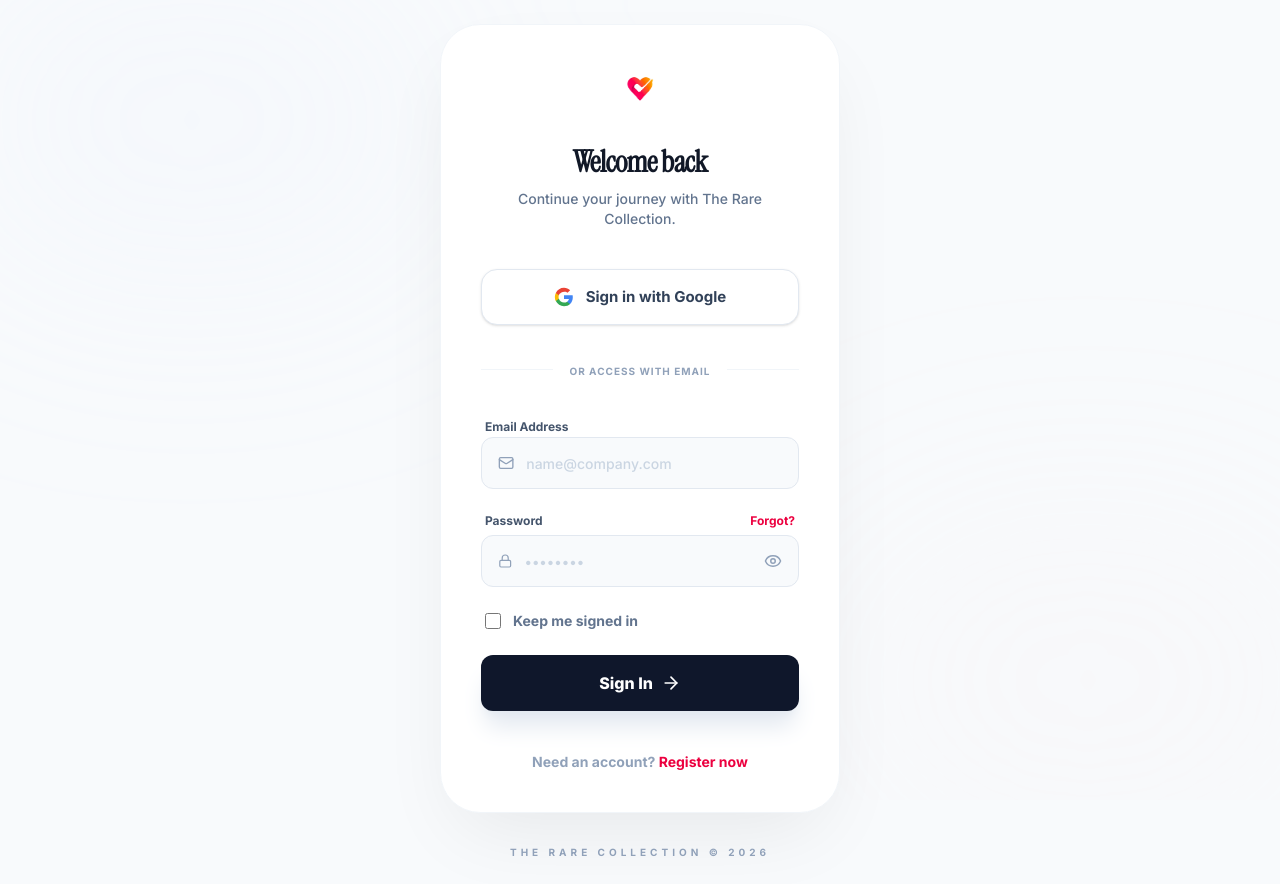
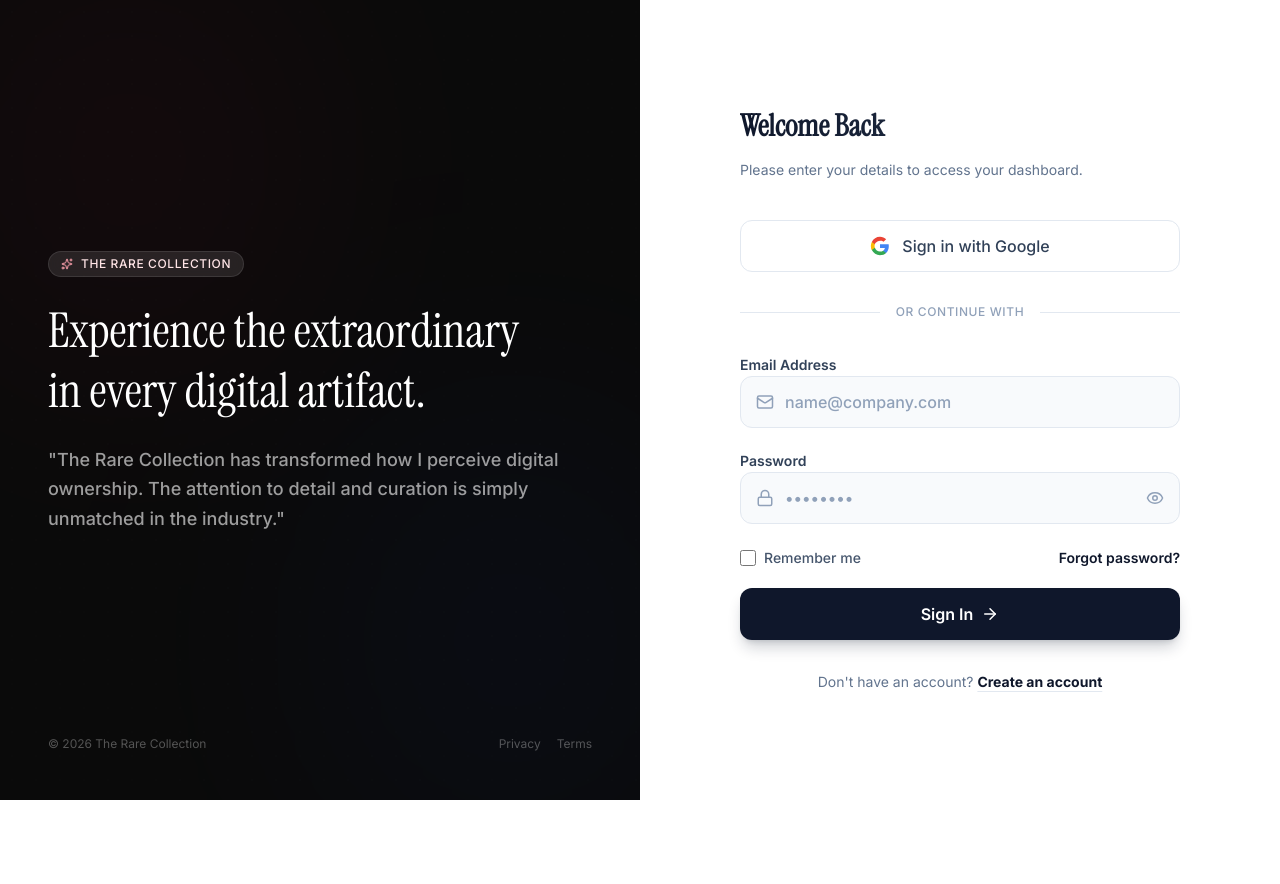
Before and after one commit to Sarthak4321/The-Rare-Collection, a Next.js app: page /auth/login in a window 1280 px wide. After the commit the page ends 800 px from the top, so only its background shows below. Built offline with nearby package versions, Linux system fonts and the light colour scheme.

Commit message:
Redesign login page with corporate split layout

```diff
--- a/src/app/auth/login/page.tsx
+++ b/src/app/auth/login/page.tsx
@@ -3,12 +3,14 @@
 import React, { useState } from "react";
 import { motion } from "framer-motion";
 import Link from "next/link";
-import { Mail, Lock, Eye, EyeOff, ArrowRight } from "lucide-react";
+import { Mail, Lock, Eye, EyeOff, ArrowRight, Loader2, Sparkles } from "lucide-react";
 import Logo from "../../../components/Logo";
 
 export default function LoginPage() {
     const [showPassword, setShowPassword] = useState(false);
     const [isLoading, setIsLoading] = useState(false);
+    const [email, setEmail] = useState("");
+    const [password, setPassword] = useState("");
 
     const handleSubmit = async (e: React.FormEvent) => {
         e.preventDefault();
@@ -17,124 +19,175 @@
     };
 
     return (
-        <div className="min-h-screen w-full flex flex-col items-center justify-center bg-[#F8FAFC] p-6 selection:bg-rose-100 selection:text-rose-900">
-            {/* Background Decorations */}
-            <div className="fixed inset-0 pointer-events-none overflow-hidden">
-                <div className="absolute top-[-5%] left-[-5%] w-[40%] h-[40%] bg-blue-100/10 blur-[120px] rounded-full" />
-                <div className="absolute bottom-[-5%] right-[-5%] w-[40%] h-[40%] bg-rose-100/10 blur-[120px] rounded-full" />
+        <div className="min-h-screen w-full flex bg-[#FAFAFA]">
+            {/* Left Column - Brand & Visual */}
+            <div className="hidden lg:flex w-1/2 relative bg-[#0A0A0A] overflow-hidden flex-col justify-between p-12 text-white">
+                {/* Abstract Background patterns */}
+                <div className="absolute inset-0 opacity-20">
+                    <div className="absolute top-[-10%] left-[-10%] w-[60%] h-[60%] bg-rose-500/20 blur-[120px] rounded-full" />
+                    <div className="absolute bottom-[-10%] right-[-10%] w-[60%] h-[60%] bg-blue-600/20 blur-[120px] rounded-full" />
+                    <div className="absolute top-1/2 left-1/2 -translate-x-1/2 -translate-y-1/2 w-full h-full bg-[radial-gradient(circle_at_center,rgba(255,255,255,0.03)_1px,transparent_1px)] bg-[length:24px_24px]" />
                 </div>
 
-            <motion.div
-                initial={{ opacity: 0, scale: 0.95, y: 20 }}
-                animate={{ opacity: 1, scale: 1, y: 0 }}
-                transition={{ duration: 0.4, ease: [0.23, 1, 0.32, 1] }}
-                className="relative z-10 w-full max-w-[400px]"
-            >
-                <div className="bg-white rounded-[2.5rem] p-8 md:p-10 shadow-[0_32px_80px_-20px_rgba(0,0,0,0.08)] border border-slate-100">
-                    {/* Header */}
-                    <div className="text-center mb-10">
-                        <motion.div
-                            whileHover={{ rotate: 5, scale: 1.05 }}
-                            transition={{ type: "spring", stiffness: 400, damping: 10 }}
-                            className="inline-block mb-6"
-                        >
-                            <Logo className="w-48 h-12" />
-                        </motion.div>
-                        <h1 className="text-2xl md:text-3xl font-extrabold text-[#111827] mb-2 tracking-tight leading-tight">Welcome back</h1>
-                        <p className="text-slate-500 font-medium text-sm mt-2">Continue your journey with The Rare Collection.</p>
+                <div className="relative z-10">
+                    <Logo className="w-40 h-auto invert brightness-200" />
                 </div>
 
-                    {/* Google Auth - Premium Look */}
-                    <button className="w-full flex items-center justify-center gap-3 py-4 px-4 border border-slate-200 rounded-2xl hover:bg-slate-50 transition-all font-bold text-slate-700 text-[15px] group bg-white shadow-sm hover:shadow-md mb-8">
-                        <svg className="w-5 h-5 group-hover:scale-110 transition-transform" viewBox="0 0 24 24">
+                <div className="relative z-10 max-w-lg">
+                    <motion.div
+                        initial={{ opacity: 0, y: 20 }}
+                        animate={{ opacity: 1, y: 0 }}
+                        transition={{ delay: 0.2, duration: 0.8 }}
+                    >
+                        <div className="flex items-center gap-2 mb-6 px-3 py-1 w-fit rounded-full bg-white/10 backdrop-blur-sm border border-white/10">
+                            <Sparkles className="w-3 h-3 text-rose-300" />
+                            <span className="text-xs font-medium text-rose-100 uppercase tracking-wider">The Rare Collection</span>
+                        </div>
+                        <h2 className="text-5xl font-serif font-light leading-tight mb-6">
+                            Experience the extraordinary in every digital artifact.
+                        </h2>
+                        <p className="text-lg text-white/60 font-medium leading-relaxed">
+                            "The Rare Collection has transformed how I perceive digital ownership. The attention to detail and curation is simply unmatched in the industry."
+                        </p>
+
+
+                    </motion.div>
+                </div>
+
+                <div className="relative z-10 text-xs text-white/30 flex justify-between">
+                    <p>© 2026 The Rare Collection</p>
+                    <div className="flex gap-4">
+                        <Link href="#" className="hover:text-white transition-colors">Privacy</Link>
+                        <Link href="#" className="hover:text-white transition-colors">Terms</Link>
+                    </div>
+                </div>
+            </div>
+
+            {/* Right Column - Login Form */}
+            <div className="w-full lg:w-1/2 flex items-center justify-center p-6 sm:p-12 lg:p-24 bg-white relative">
+                {/* Mobile pattern */}
+                <div className="absolute inset-0 lg:hidden pointer-events-none">
+                    <div className="absolute top-0 right-0 w-[50%] h-[40%] bg-slate-50 blur-[80px] rounded-full opacity-50" />
+                </div>
+
+                <div className="w-full max-w-[440px] relative z-10">
+                    <motion.div
+                        initial={{ opacity: 0, y: 10 }}
+                        animate={{ opacity: 1, y: 0 }}
+                        transition={{ duration: 0.5 }}
+                    >
+                        <div className="flex lg:hidden mb-8 justify-center">
+                            <Logo className="w-40" />
+                        </div>
+
+                        <div className="mb-10 text-center lg:text-left">
+                            <h1 className="text-3xl font-bold bg-clip-text text-transparent bg-gradient-to-r from-slate-900 to-slate-700 pb-2">Welcome Back</h1>
+                            <p className="text-slate-500 mt-2 text-sm">Please enter your details to access your dashboard.</p>
+                        </div>
+
+                        {/* Social Login */}
+                        <button className="w-full h-[52px] flex items-center justify-center gap-3 bg-white border border-slate-200 text-slate-700 font-medium rounded-xl hover:bg-slate-50 hover:border-slate-300 transition-all focus:ring-4 focus:ring-slate-100 outline-none">
+                            <svg className="w-5 h-5" viewBox="0 0 24 24">
                                 <path d="M22.56 12.25c0-.78-.07-1.53-.2-2.25H12v4.26h5.92c-.26 1.37-1.04 2.53-2.21 3.31v2.77h3.57c2.08-1.92 3.28-4.74 3.28-8.09z" fill="#4285F4" />
                                 <path d="M12 23c2.97 0 5.46-.98 7.28-2.66l-3.57-2.77c-.98.66-2.23 1.06-3.71 1.06-2.86 0-5.29-1.93-6.16-4.53H2.18v2.84C3.99 20.53 7.7 23 12 23z" fill="#34A853" />
                                 <path d="M5.84 14.09c-.22-.66-.35-1.36-.35-2.09s.13-1.43.35-2.09V7.07H2.18C1.43 8.55 1 10.22 1 12s.43 3.45 1.18 4.93l2.85-2.22.81-.62z" fill="#FBBC05" />
                                 <path d="M12 5.38c1.62 0 3.06.56 4.21 1.64l3.15-3.15C17.45 2.09 14.97 1 12 1 7.7 1 3.99 3.47 2.18 7.07l3.66 2.84c.87-2.6 3.3-4.53 12-4.53z" fill="#EA4335" />
                             </svg>
-                        Sign in with Google
+                            <span className="font-sans">Sign in with Google</span>
                         </button>
 
-                    {/* Divider */}
-                    <div className="relative mb-8 text-center">
+                        <div className="relative my-8">
                             <div className="absolute inset-0 flex items-center">
-                            <div className="w-full border-t border-slate-100"></div>
+                                <div className="w-full border-t border-slate-200"></div>
                             </div>
-                        <span className="relative bg-white px-4 text-[10px] font-bold text-slate-400 uppercase tracking-widest">Or Access with Email</span>
+                            <div className="relative flex justify-center text-xs uppercase">
+                                <span className="bg-white px-4 text-slate-400 font-medium tracking-wider">Or continue with</span>
+                            </div>
                         </div>
 
-                    {/* Form - Compact & Pro */}
-                    <form onSubmit={handleSubmit} className="space-y-6">
-                        {/* Email Address */}
-                        <div className="space-y-1.5">
-                            <label className="text-xs font-bold text-slate-600 ml-1">Email Address</label>
-                            <div className="flex items-center gap-3 bg-slate-50 border border-slate-200 rounded-xl px-4 h-[52px] group focus-within:bg-white focus-within:border-rose-500 focus-within:ring-4 focus-within:ring-rose-500/5 transition-all outline-none">
-                                <Mail className="text-slate-400 group-focus-within:text-rose-500 transition-colors" size={18} />
+                        <form onSubmit={handleSubmit} className="space-y-5">
+                            <div className="space-y-2">
+                                <label className="text-sm font-semibold text-slate-700" htmlFor="email">Email Address</label>
+                                <div className="relative group">
+                                    <div className="absolute left-4 top-1/2 -translate-y-1/2 text-slate-400 group-focus-within:text-slate-800 transition-colors">
+                                        <Mail size={18} />
+                                    </div>
                                     <input
+                                        id="email"
                                         type="email"
+                                        value={email}
+                                        onChange={(e) => setEmail(e.target.value)}
                                         required
+                                        className="w-full h-[52px] pl-11 pr-4 bg-slate-50 border border-slate-200 rounded-xl text-slate-900 placeholder:text-slate-400 focus:bg-white focus:border-slate-800 focus:ring-4 focus:ring-slate-100 transition-all outline-none font-medium"
                                         placeholder="name@company.com"
-                                    className="w-full bg-transparent focus:outline-none text-slate-900 font-medium text-[14px] border-none ring-0 placeholder:text-slate-300"
                                     />
                                 </div>
                             </div>
 
-                        {/* Password */}
-                        <div className="space-y-1.5">
-                            <div className="flex justify-between items-center px-1">
-                                <label className="text-xs font-bold text-slate-600">Password</label>
-                                <Link href="#" className="text-xs font-bold text-rose-600 hover:text-rose-700 transition-colors">Forgot?</Link>
+                            <div className="space-y-2">
+                                <label className="text-sm font-semibold text-slate-700" htmlFor="password">Password</label>
+                                <div className="relative group">
+                                    <div className="absolute left-4 top-1/2 -translate-y-1/2 text-slate-400 group-focus-within:text-slate-800 transition-colors">
+                                        <Lock size={18} />
                                     </div>
-                            <div className="flex items-center gap-3 bg-slate-50 border border-slate-200 rounded-xl px-4 h-[52px] group focus-within:bg-white focus-within:border-rose-500 focus-within:ring-4 focus-within:ring-rose-500/5 transition-all outline-none relative">
-                                <Lock className="text-slate-400 group-focus-within:text-rose-500 transition-colors" size={18} />
                                     <input
+                                        id="password"
                                         type={showPassword ? "text" : "password"}
+                                        value={password}
+                                        onChange={(e) => setPassword(e.target.value)}
                                         required
+                                        className="w-full h-[52px] pl-11 pr-12 bg-slate-50 border border-slate-200 rounded-xl text-slate-900 placeholder:text-slate-400 focus:bg-white focus:border-slate-800 focus:ring-4 focus:ring-slate-100 transition-all outline-none font-medium"
                                         placeholder="••••••••"
-                                    className="w-full bg-transparent focus:outline-none text-slate-900 font-medium text-[14px] border-none ring-0 placeholder:text-slate-300"
                                     />
                                     <button
                                         type="button"
                                         onClick={() => setShowPassword(!showPassword)}
-                                    className="text-slate-400 hover:text-slate-600 transition-colors shrink-0 outline-none"
+                                        className="absolute right-4 top-1/2 -translate-y-1/2 text-slate-400 hover:text-slate-700 transition-colors outline-none"
                                     >
                                         {showPassword ? <EyeOff size={18} /> : <Eye size={18} />}
                                     </button>
                                 </div>
                             </div>
 
-                        <div className="flex items-center gap-3 px-1">
-                            <input type="checkbox" id="remember" className="w-4 h-4 rounded border-slate-300 text-rose-500 focus:ring-rose-500 transition-all cursor-pointer" />
-                            <label htmlFor="remember" className="text-sm text-slate-500 font-bold cursor-pointer select-none">Keep me signed in</label>
+                            <div className="flex items-center justify-between pt-1">
+                                <div className="flex items-center gap-2">
+                                    <input
+                                        type="checkbox"
+                                        id="remember"
+                                        className="w-4 h-4 rounded border-slate-300 text-slate-900 focus:ring-slate-900"
+                                    />
+                                    <label htmlFor="remember" className="text-sm text-slate-600 font-medium cursor-pointer">Remember me</label>
+                                </div>
+                                <Link href="#" className="text-sm font-semibold text-slate-900 hover:text-rose-600 transition-colors">
+                                    Forgot password?
+                                </Link>
                             </div>
 
-                        {/* Submit Button */}
                             <button
                                 type="submit"
                                 disabled={isLoading}
-                            className="w-full bg-slate-900 hover:bg-black text-white font-extrabold py-4 rounded-xl transition-all shadow-xl shadow-slate-200 active:scale-[0.98] disabled:opacity-70 flex items-center justify-center gap-2 text-base mt-2"
+                                className="w-full h-[52px] bg-slate-900 text-white font-semibold rounded-xl hover:bg-black transition-all transform active:scale-[0.99] disabled:opacity-70 disabled:cursor-not-allowed flex items-center justify-center gap-2 shadow-lg shadow-slate-900/20"
                             >
                                 {isLoading ? (
-                                <div className="w-5 h-5 border-2 border-white/30 border-t-white rounded-full animate-spin" />
+                                    <Loader2 className="animate-spin" size={20} />
                                 ) : (
                                     <>
                                         Sign In
-                                    <ArrowRight size={20} />
+                                        <ArrowRight size={18} />
                                     </>
                                 )}
                             </button>
                         </form>
 
-                    <p className="text-center mt-10 text-[14px] font-bold text-slate-400">
-                        Need an account? <Link href="/auth/signup" className="text-rose-600 hover:text-rose-700 transition-colors">Register now</Link>
-                    </p>
+                        <div className="mt-8 text-center text-sm">
+                            <span className="text-slate-500">Don't have an account? </span>
+                            <Link href="/auth/signup" className="font-bold text-slate-900 hover:text-rose-600 transition-colors underline decoration-slate-200 underline-offset-4 hover:decoration-rose-600">
+                                Create an account
+                            </Link>
                         </div>
-
-                {/* Footer Copy */}
-                <p className="mt-8 text-center text-[10px] text-slate-400 font-bold uppercase tracking-[0.4em]">
-                    The Rare Collection &copy; 2026
-                </p>
                     </motion.div>
+                </div>
+            </div>
         </div>
     );
 }
```
Also changed, not shown: 1 other file (tests, documents, lock files or other folders). Lines whose indentation alone changed are shown as unchanged.
